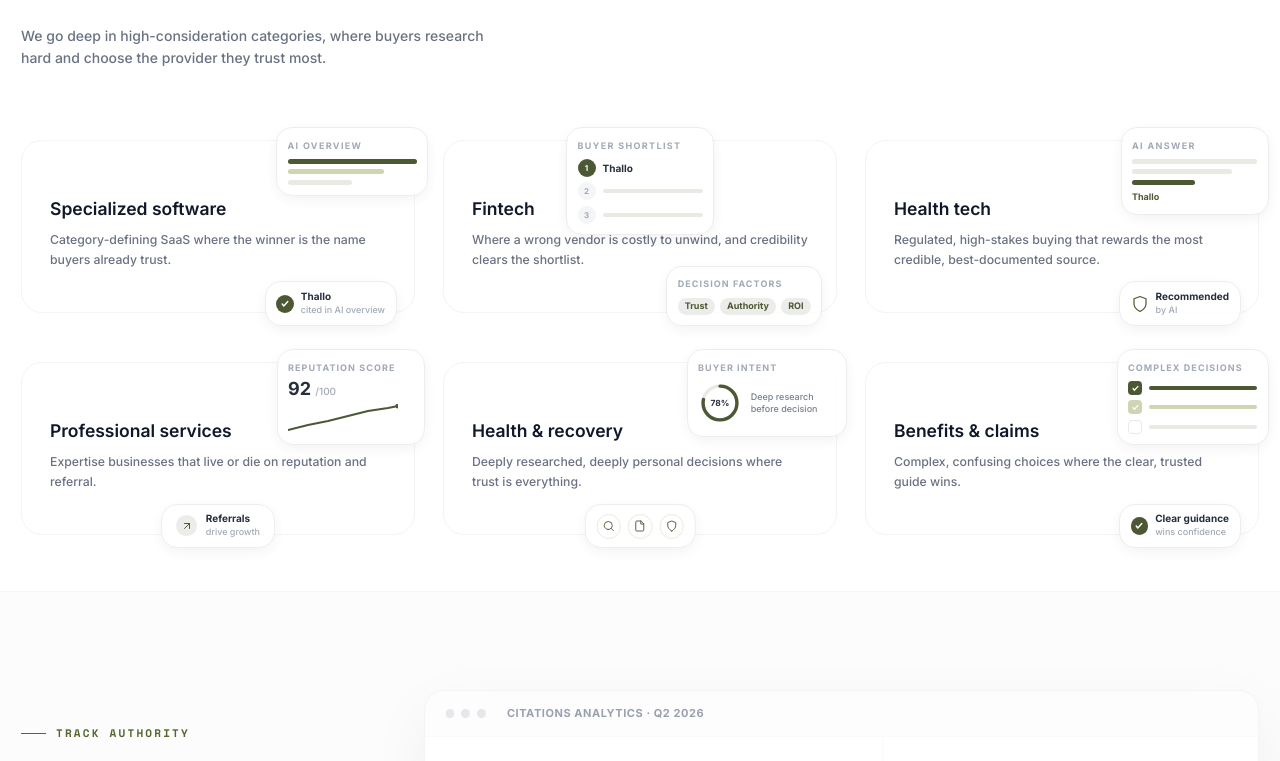
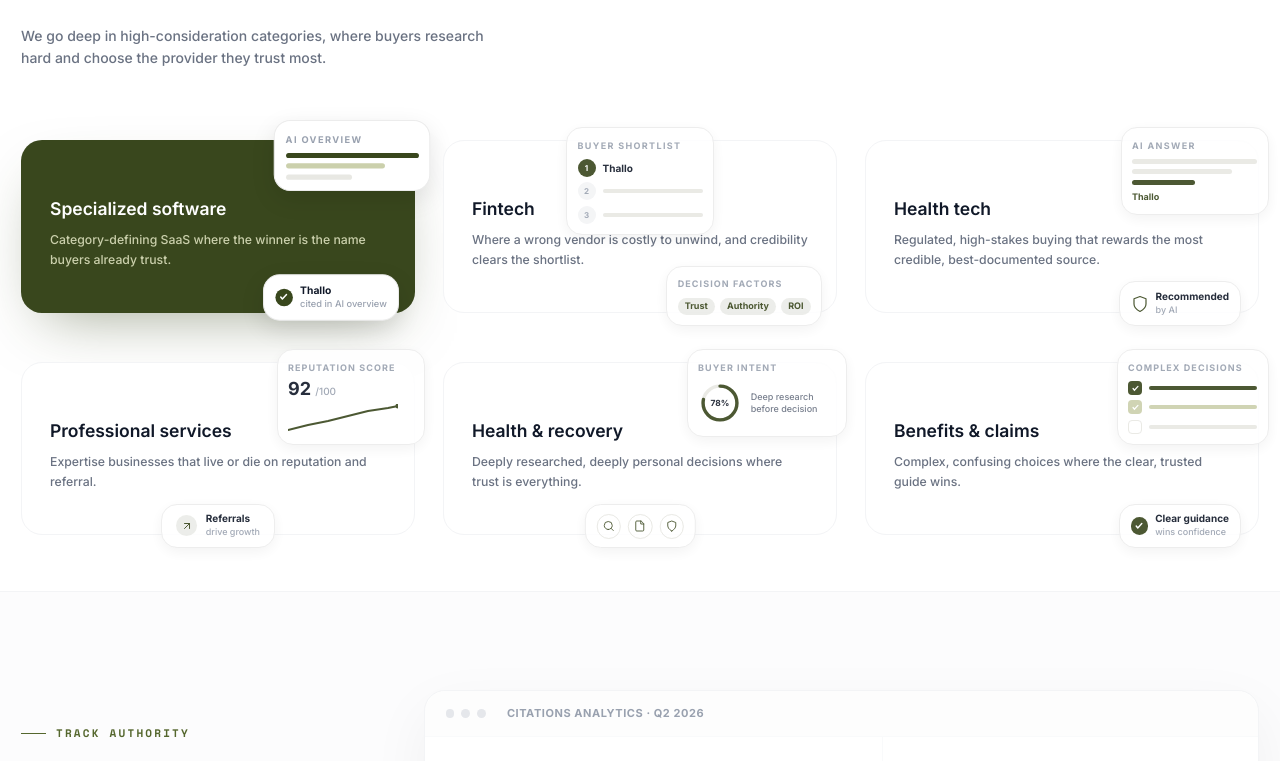
Before and after one commit to theo272004/thallo-digital, a Next.js app: page /thallo-digital/ in a window 1280 px wide. Shown: the part 3332-4093 px from the top of the page. Built offline with nearby package versions, Linux system fonts and the light colour scheme.

Commit message:
feat(Industries): keep first card permanently green as visual anchor
Specialized software card always renders with olive bg, lifted shadow,
and elevated floating panels. Hover animation unchanged on all cards.

Co-Authored-By: Claude Sonnet 4.6 <noreply@anthropic.com>

```diff
--- a/src/components/Industries.tsx
+++ b/src/components/Industries.tsx
@@ -7,6 +7,14 @@ const fp =
   'absolute z-20 bg-white border border-[#ececec] rounded-[16px] ' +
   'shadow-[0_4px_16px_rgba(0,0,0,0.06)] pointer-events-none ' +
   'opacity-90 transition-all duration-300 ease-out ' +
+  'group-hover:-translate-y-[6px] group-hover:scale-[1.03] ' +
+  'group-hover:shadow-[0_8px_24px_rgba(0,0,0,0.10)] group-hover:opacity-100';
+
+// Same but already in elevated state (for the always-green featured card)
+const fpFeatured =
+  'absolute z-20 bg-white border border-[#ececec] rounded-[16px] ' +
+  'shadow-[0_8px_24px_rgba(0,0,0,0.10)] pointer-events-none ' +
+  'opacity-100 -translate-y-[6px] scale-[1.03] transition-all duration-300 ease-out ' +
   'group-hover:-translate-y-[6px] group-hover:scale-[1.03] ' +
   'group-hover:shadow-[0_8px_24px_rgba(0,0,0,0.10)] group-hover:opacity-100';
 
@@ -38,13 +46,13 @@ export default function Industries() {
 
         <div className="grid grid-cols-1 sm:grid-cols-2 lg:grid-cols-3 gap-x-8 gap-y-14">
 
-          {/* ── 1: Specialized software ───────────────────────────────────── */}
+          {/* ── 1: Specialized software — always green ────────────────────── */}
           <div
             data-reveal
-            className="group relative p-8 pt-16 pb-12 bg-white border border-gray-100 rounded-3xl transition-all duration-300 hover:bg-[#39471D] hover:-translate-y-1 hover:shadow-[0_24px_60px_-24px_rgba(57,71,29,0.5)]"
+            className="group relative p-8 pt-16 pb-12 bg-[#39471D] -translate-y-1 shadow-[0_24px_60px_-24px_rgba(57,71,29,0.5)] border border-transparent rounded-3xl transition-all duration-300 hover:bg-[#39471D] hover:-translate-y-1 hover:shadow-[0_24px_60px_-24px_rgba(57,71,29,0.5)]"
           >
             {/* Float: AI Overview — top-right, bleeds outside */}
-            <div className={`${fp} -top-4 -right-4 w-[152px] p-3`}>
+            <div className={`${fpFeatured} -top-4 -right-4 w-[152px] p-3`}>
               <p className="text-[9px] font-bold tracking-[0.15em] uppercase text-gray-400 mb-2">AI Overview</p>
               <div className="h-[5px] rounded-full bg-[#39471D] mb-1.5" />
               <div className="h-[5px] rounded-full bg-[#CBD0AC] mb-1.5 w-3/4" />
@@ -52,7 +60,7 @@ export default function Industries() {
             </div>
 
             {/* Float: Cited confirmation — bottom-right */}
-            <div className={`${fp} -bottom-4 right-5 px-3 py-2.5 flex items-center gap-2`}>
+            <div className={`${fpFeatured} -bottom-4 right-5 px-3 py-2.5 flex items-center gap-2`}>
               <Check />
               <div>
                 <p className="text-[10px] font-bold text-gray-900 leading-none">Thallo</p>
@@ -60,10 +68,10 @@ export default function Industries() {
               </div>
             </div>
 
-            <h3 className="text-xl font-semibold text-gray-900 group-hover:text-white transition-colors mb-2.5">
+            <h3 className="text-xl font-semibold text-white transition-colors mb-2.5">
               Specialized software
             </h3>
-            <p className="text-sm text-gray-500 group-hover:text-[#CBD0AC] leading-relaxed font-medium transition-colors">
+            <p className="text-sm text-[#CBD0AC] leading-relaxed font-medium transition-colors">
               Category-defining SaaS where the winner is the name buyers already trust.
             </p>
           </div>
```
